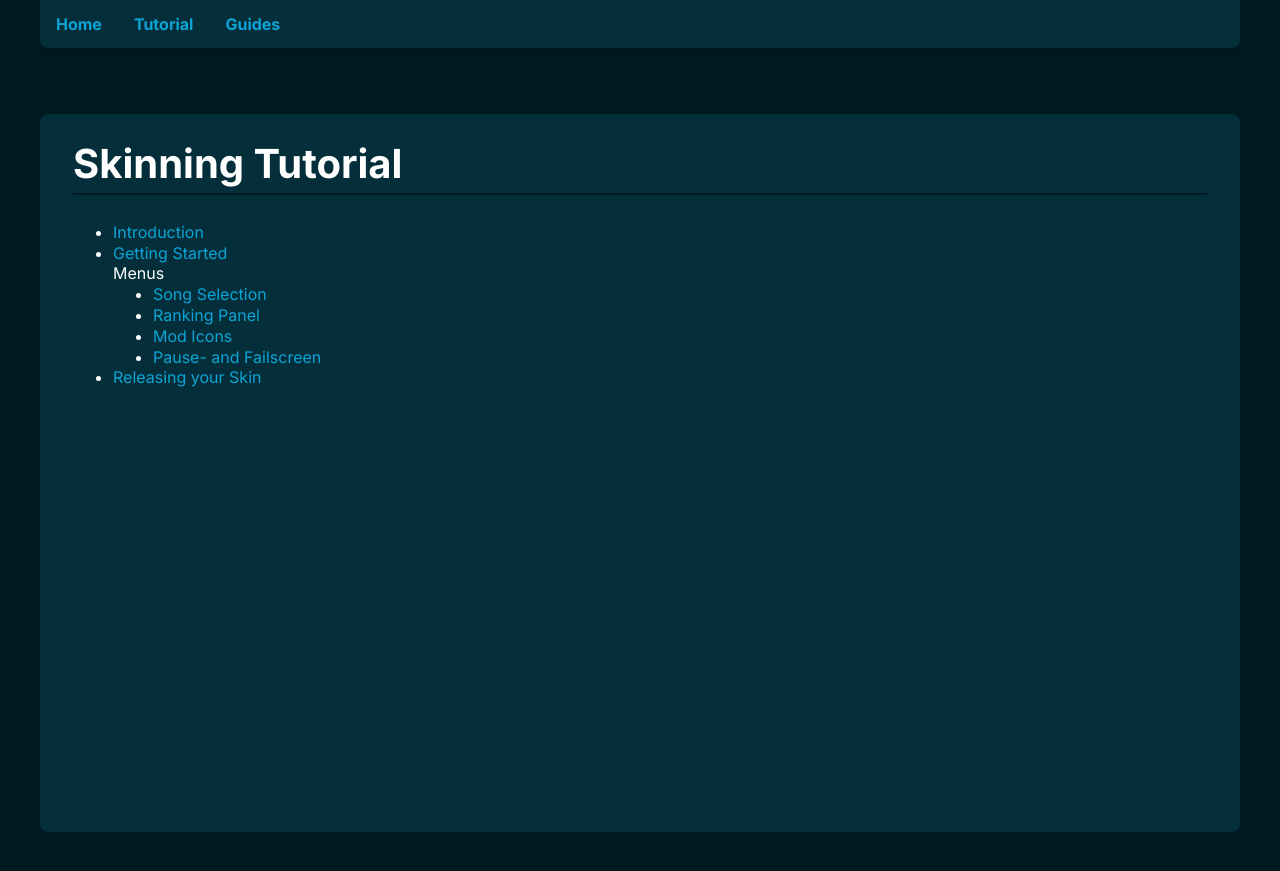
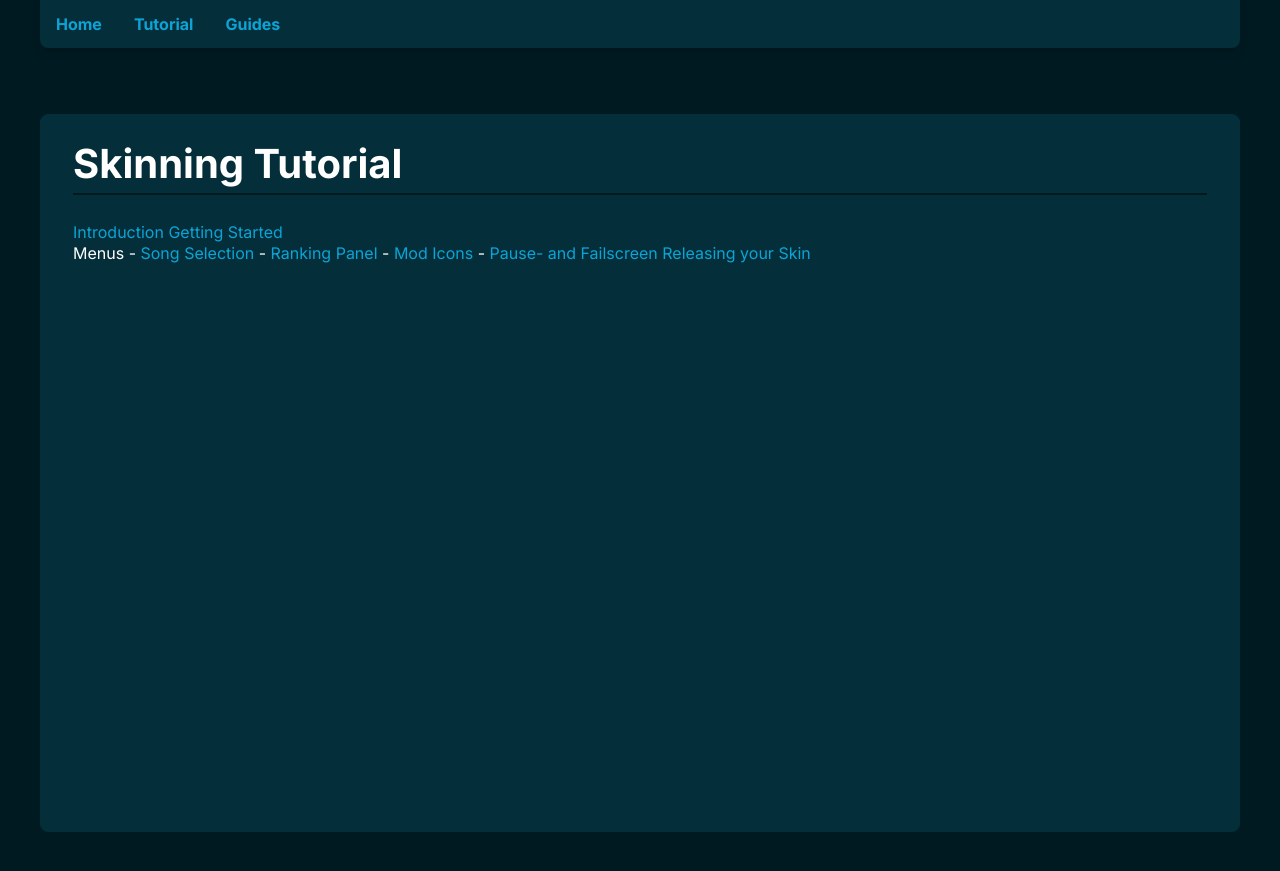
Before and after one commit to RockRoller01/skinninginfo, a Jekyll site: the page built from tutorial/toc.md, in a window 1280 px wide. Shown: the top 871 px of the page. Built offline with Jekyll 4.4.1, drawn with Linux system fonts in a browser that asks for light colours.

Commit message:
removed marker

```diff
--- a/tutorial/toc.md
+++ b/tutorial/toc.md
@@ -4,11 +4,11 @@ title: Tutorial
 ---
 
 # Skinning Tutorial
-- [Introduction](./introduction.html)
-- [Getting Started](./getting_started.html)<br>
+[Introduction](./introduction.html)
+[Getting Started](./getting_started.html)<br>
 Menus
     - [Song Selection](./song_selection.html)
     - [Ranking Panel](./ranking_panel.html)
     - [Mod Icons](./mod_icons.html)
     - [Pause- and Failscreen](./pause-_and_failscreen.html)
-- [Releasing your Skin](./releasing.html)
+[Releasing your Skin](./releasing.html)
```
